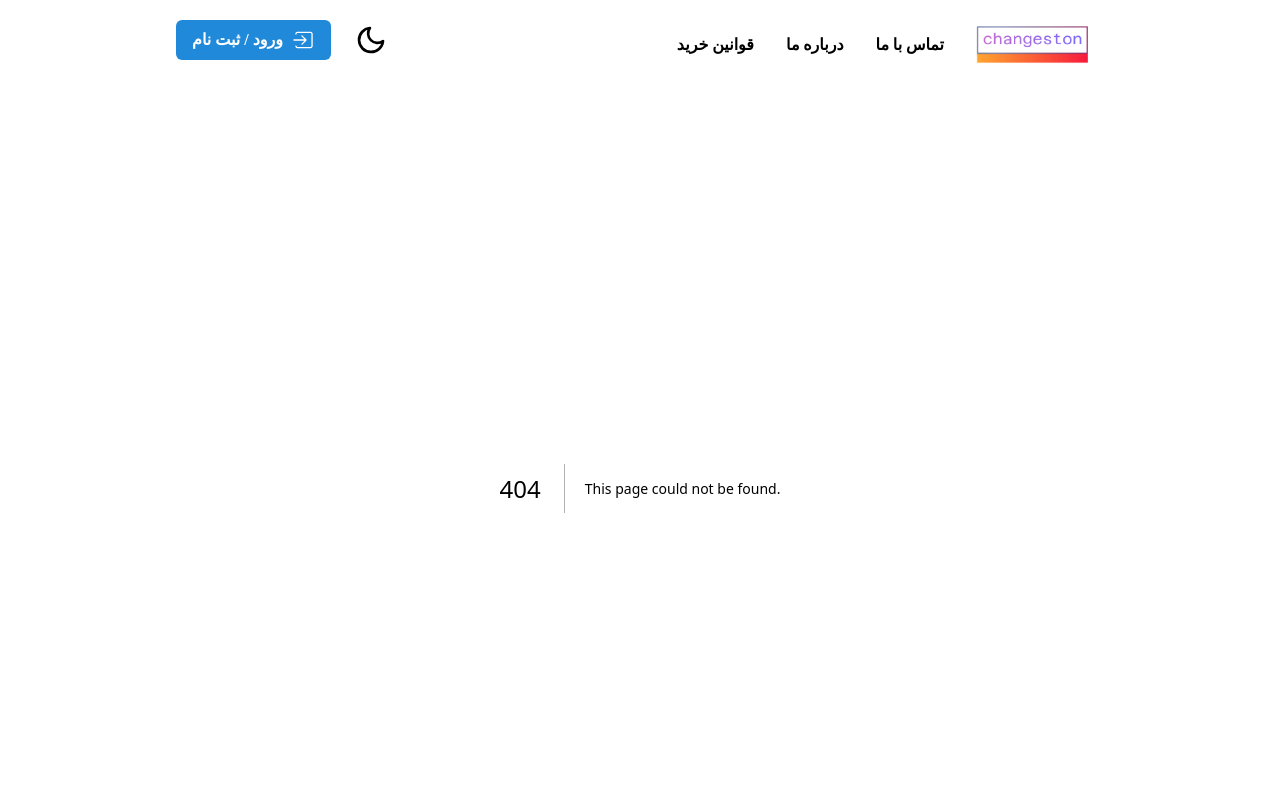
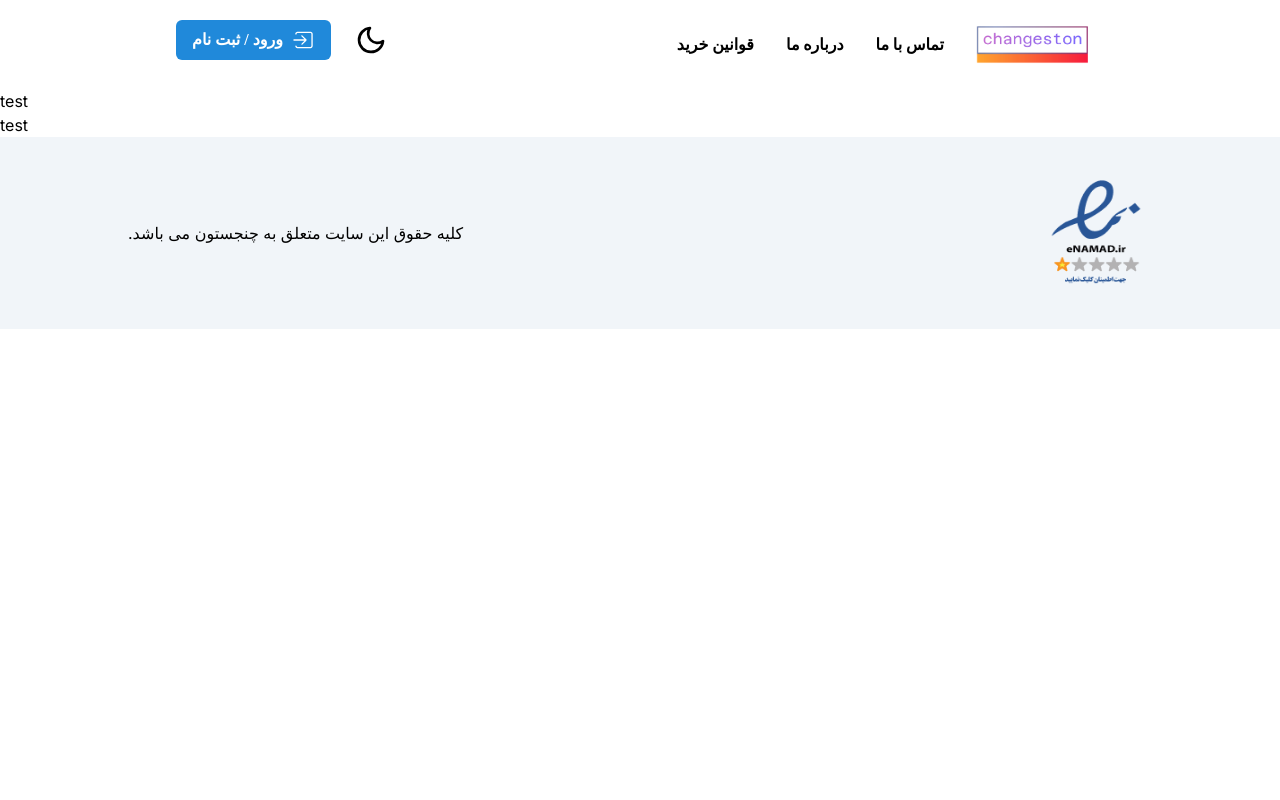
Before and after one commit to mtighorbani/Changeston, a Next.js app: page /login in a window 1280 px wide. Before the commit this address had no page. Shown: the top 800 px of the page. Built offline with nearby package versions, Linux system fonts and the light colour scheme.

Commit message:
react query added

```diff
--- /dev/null
+++ b/app/login/page.tsx
@@ -0,0 +1,10 @@
+const Login = () =>{
+return (
+    <div>
+        <p>test</p>
+        <button>test</button>
+    </div>
+)
+}
+
+export default Login
--- a/package.json
+++ b/package.json
@@ -13,6 +13,7 @@
     "@headlessui/react": "^1.7.18",
     "@heroicons/react": "^2.1.1",
     "@reduxjs/toolkit": "^2.2.1",
+    "@tanstack/react-query": "^5.25.0",
     "antd": "^5.14.2",
     "i": "^0.3.7",
     "next": "14.1.0",
```
Also changed, not shown: 2 other files (tests, documents, lock files or other folders).
